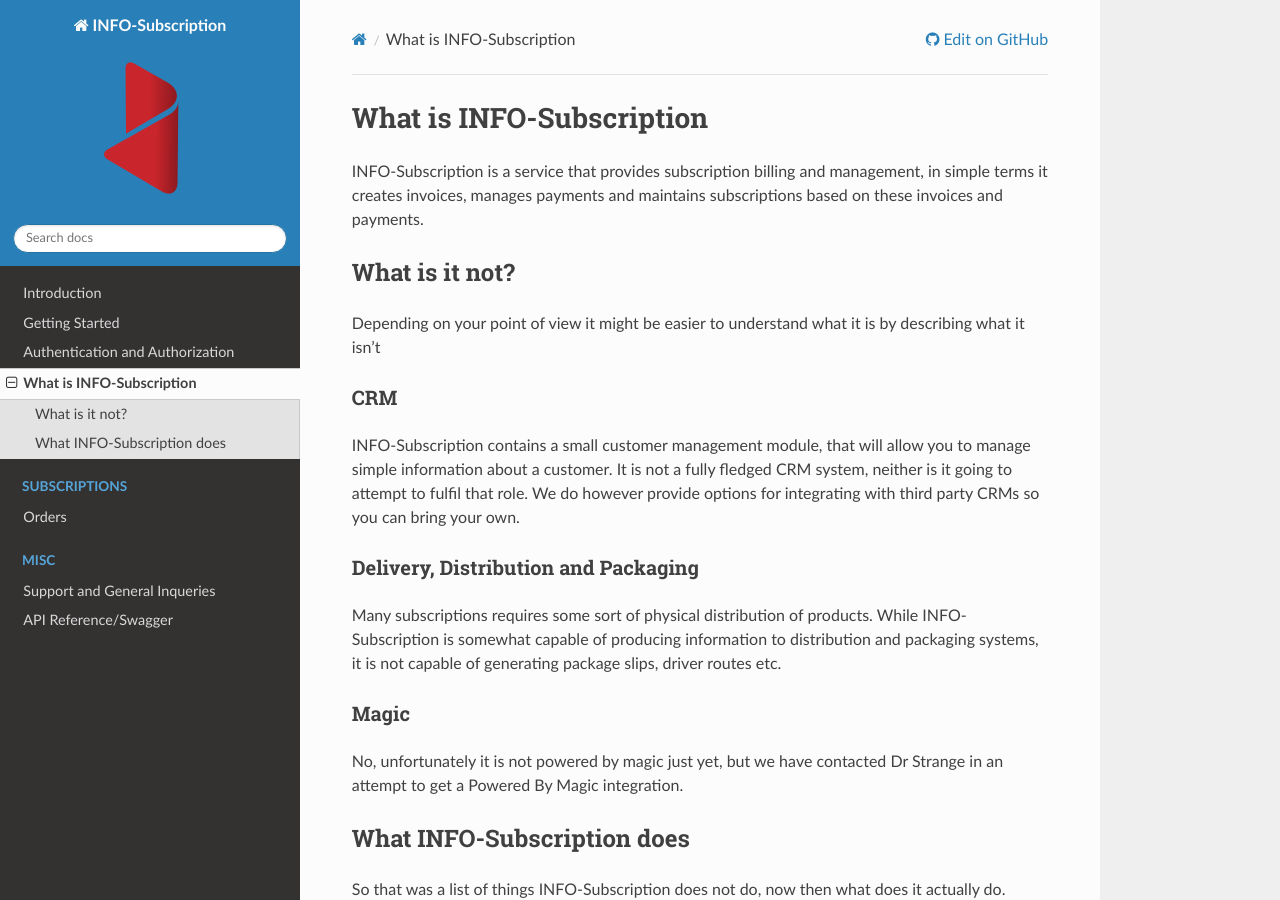
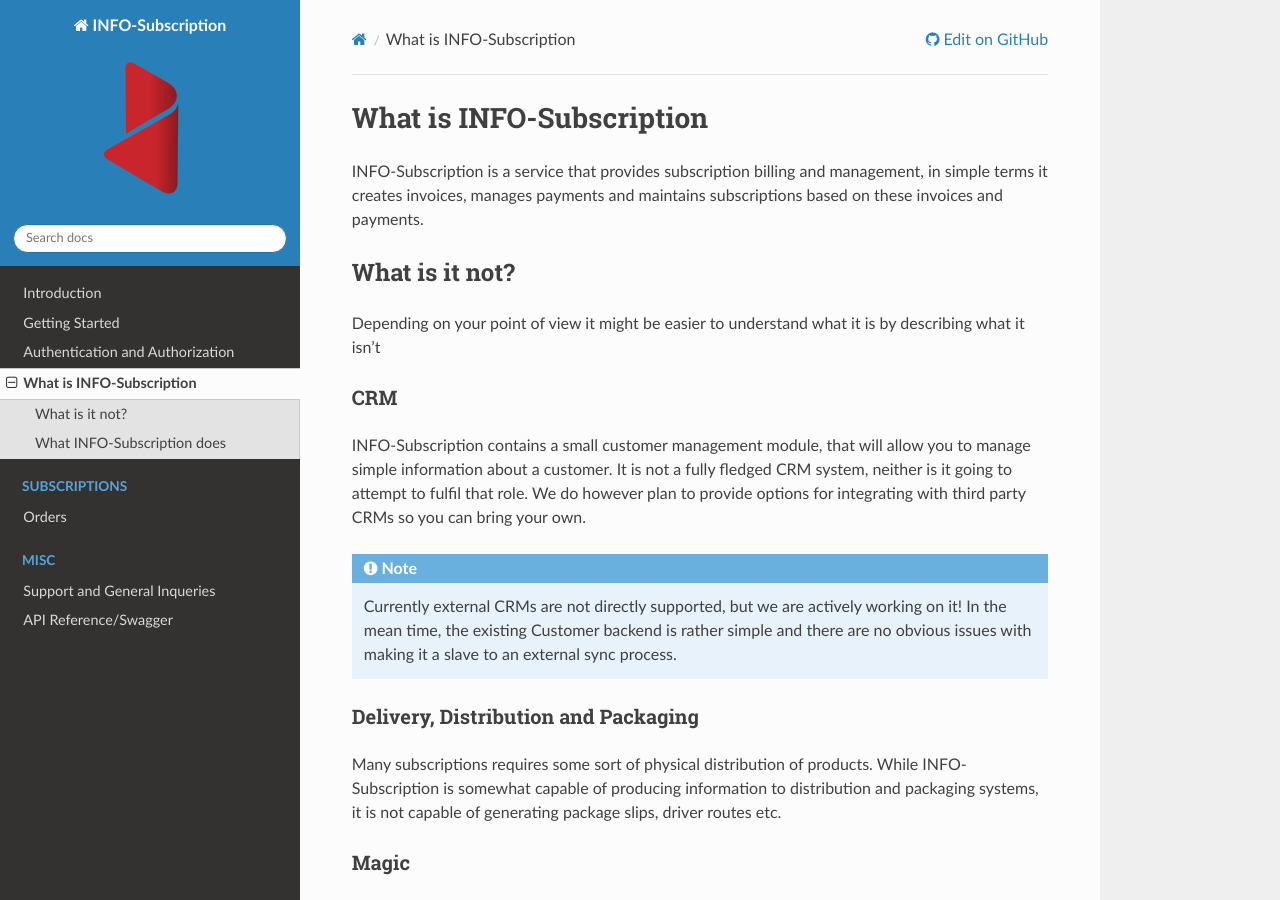
Before and after one commit to infosoftas/info-subscription-doc, a Sphinx documentation site: the page built from source/general/what-is-info-subscription.rst, in a window 1280 px wide and 900 px high. Built offline with Sphinx 7.4.7 and the Read the Docs theme 2.0.0, drawn with Linux system fonts in a browser that asks for light colours; formulas are drawn with MathJax 3.

Commit message:
Note on external CRM support

```diff
--- a/source/general/what-is-info-subscription.rst
+++ b/source/general/what-is-info-subscription.rst
@@ -12,7 +12,12 @@ Depending on your point of view it might be easier to understand what it is by d
 CRM
 ---
 INFO-Subscription contains a small customer management module, that will allow you to manage simple information about a customer.
-It is not a fully fledged CRM system, neither is it going to attempt to fulfil that role. We do however provide options for integrating with third party CRMs so you can bring your own.
+It is not a fully fledged CRM system, neither is it going to attempt to fulfil that role. We do however plan to provide options for integrating with third party CRMs so you can bring your own.
+
+.. Note::
+
+    Currently external CRMs are not directly supported, but we are actively working on it!
+    In the mean time, the existing Customer backend is rather simple and there are no obvious issues with making it a slave to an external sync process.
 
 Delivery, Distribution and Packaging
 ------------------------------------
```
